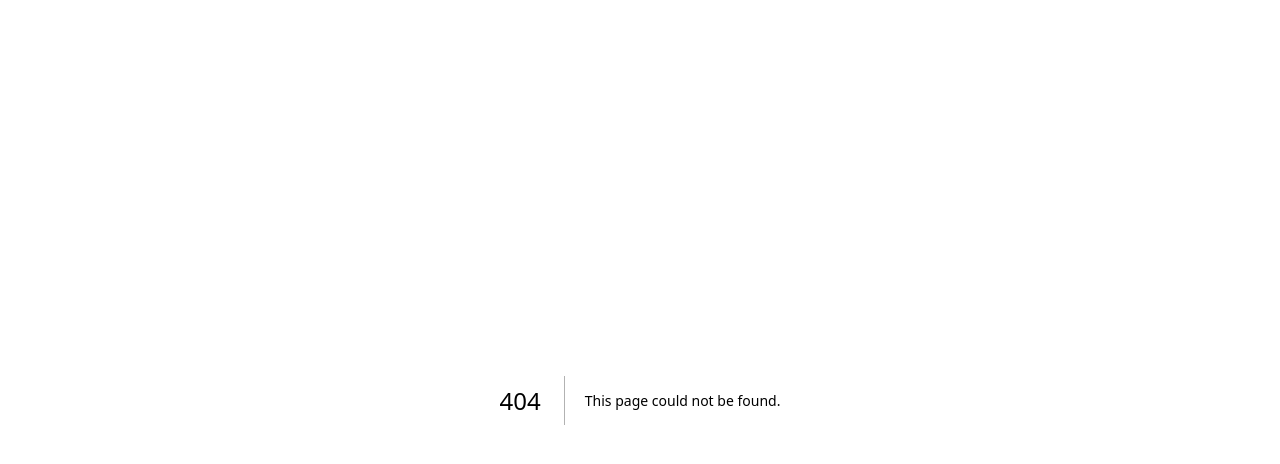
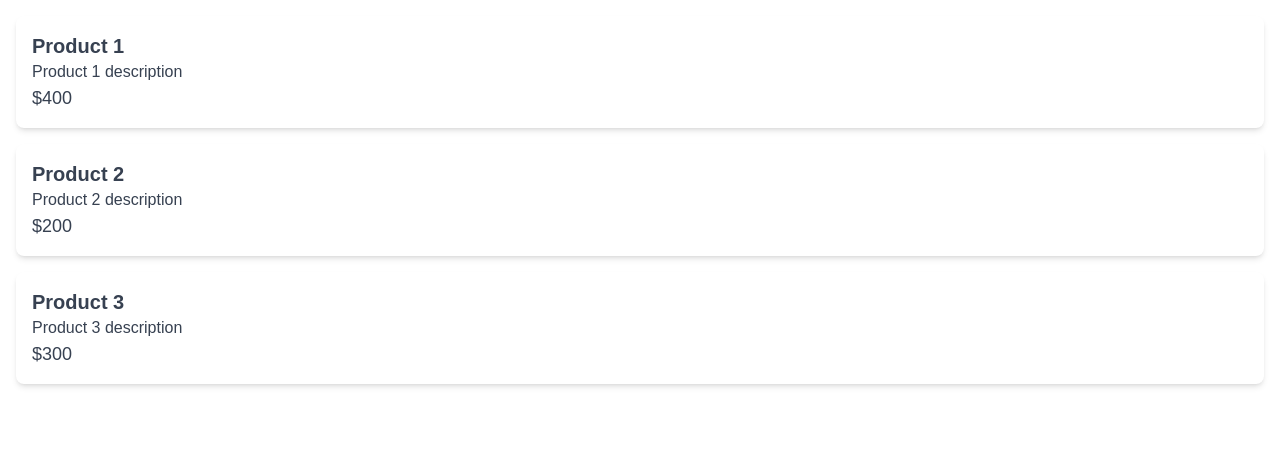
Before and after one commit to shyamexe/next-js-data-fetching, a Next.js app: page /products-client in a window 1280 px wide. Before the commit this address had no page. Shown: the top 464 px of the page. Built offline with nearby package versions, Linux system fonts and the light colour scheme; data requests are answered from the project's data file.

Commit message:
Client-side Data Fetching

```diff
--- /dev/null
+++ b/src/app/products-client/page.tsx
@@ -0,0 +1,63 @@
+"use client";
+import React, { useState, useEffect } from "react";
+
+type Product = {
+  id: number;
+  title: string;
+  price: number;
+  description: string;
+};
+
+const ProductsPage: React.FC = () => {
+  const [products, setProducts] = useState<Product[]>([]);
+  const [loading, setLoading] = useState<boolean>(true);
+  const [error, setError] = useState<string | null>(null);
+
+  useEffect(() => {
+    const fetchProducts = async () => {
+      try {
+        const response = await fetch("http://localhost:3001/products");
+        if (!response.ok) {
+          throw new Error("Network response was not ok");
+        }
+        const data = await response.json();
+        setProducts(data);
+      } catch (err) {
+        if (err instanceof Error) {
+          setError(err.message);
+        } else {
+          setError("An unknown error occurred");
+        }
+      } finally {
+        setLoading(false);
+      }
+    };
+
+    fetchProducts();
+  }, []);
+
+  if (loading) {
+    return <p>Loading...</p>;
+  }
+
+  if (error) {
+    return <p>Error: {error}</p>;
+  }
+
+  return (
+    <ul className="space-y-4 p-4">
+      {products.map((product: Product) => (
+        <li
+          key={product.id}
+          className="p-4 bg-white shadow-md rounded-lg text-gray-700"
+        >
+          <h2 className="text-xl font-semibold">{product.title}</h2>
+          <p>{product.description}</p>
+          <p className="text-lg font-medium">${product.price}</p>
+        </li>
+      ))}
+    </ul>
+  );
+};
+
+export default ProductsPage;
```
Also changed, not shown: 1 other file (tests, documents, lock files or other folders).
